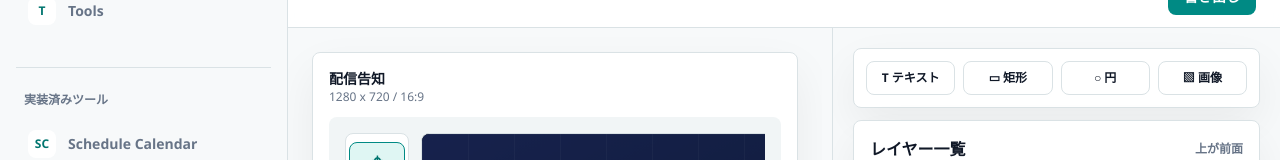
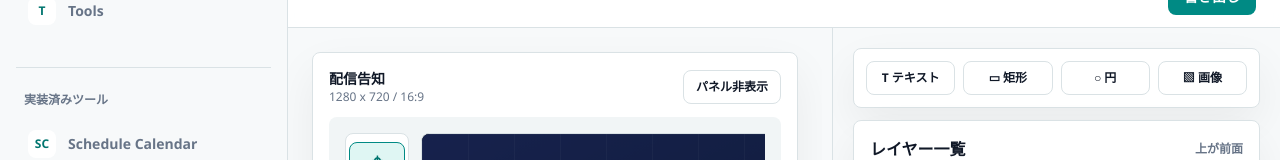
Before and after one commit to kurodev-web-tools/tool-portal, a Next.js app: page /tools/thumbnail-editor in a window 1280 px wide. Shown: the part 189-349 px from the top of the page. Built offline with nearby package versions, Linux system fonts and the light colour scheme.

Commit message:
feat(thumbnail): add collapsible desktop side panel

```diff
--- a/components/thumbnail-editor/ThumbnailEditorApp.tsx
+++ b/components/thumbnail-editor/ThumbnailEditorApp.tsx
@@ -110,6 +110,7 @@ export function ThumbnailEditorApp() {
   const [fontMenuOpen, setFontMenuOpen] = useState(false);
   const [headerMenuOpen, setHeaderMenuOpen] = useState<"preset" | "canvas" | null>(null);
   const [editorMode, setEditorMode] = useState<EditorMode>("edit");
+  const [sidePanelCollapsed, setSidePanelCollapsed] = useState(false);
   const [canvasCursor, setCanvasCursor] = useState<CanvasCursor>("grab");
   const canvasRef = useRef<HTMLCanvasElement | null>(null);
   const canvasViewportRef = useRef<HTMLDivElement | null>(null);
@@ -658,14 +659,27 @@ export function ThumbnailEditorApp() {
       </header>
 
       <div className="min-h-0 flex-1 overflow-hidden">
-        <div className="grid h-full min-h-0 grid-cols-1 min-[1024px]:grid-cols-[minmax(0,1fr)_22rem] xl:grid-cols-[minmax(0,1fr)_28rem]">
+        <div
+          className={[
+            "grid h-full min-h-0 grid-cols-1",
+            sidePanelCollapsed ? "min-[1024px]:grid-cols-1" : "min-[1024px]:grid-cols-[minmax(0,1fr)_22rem] xl:grid-cols-[minmax(0,1fr)_28rem]"
+          ].join(" ")}
+        >
           <main className="scrollbar-accent min-h-0 overflow-y-auto p-4 [scrollbar-gutter:stable] md:p-5 xl:p-6">
-            <section className="panel mx-auto max-w-[76rem] p-3 md:p-4">
+            <section className={["panel mx-auto p-3 md:p-4", sidePanelCollapsed ? "max-w-none" : "max-w-[76rem]"].join(" ")}>
               <div className="mb-3 flex flex-wrap items-center justify-between gap-2">
                 <div>
                   <p className="text-sm font-bold text-foreground">{selectedPreset.name}</p>
                   <p className="text-xs text-muted">{draft.canvas.width} x {draft.canvas.height} / 16:9</p>
                 </div>
+                <div className="flex flex-wrap items-center justify-end gap-2">
+                  <button
+                    className="flat-control hidden px-3 py-2 text-xs font-bold min-[1024px]:inline-flex"
+                    type="button"
+                    onClick={() => setSidePanelCollapsed((value) => !value)}
+                  >
+                    {sidePanelCollapsed ? "パネル表示" : "パネル非表示"}
+                  </button>
                   <div className="flex items-center gap-2 min-[1024px]:hidden">
                     <button className="flat-control h-9 w-9" type="button" onClick={() => updateZoom((value) => Math.max(0.42, value - 0.08))} title="縮小">
                       −
@@ -674,6 +688,7 @@ export function ThumbnailEditorApp() {
                     <button className="flat-control h-9 w-9" type="button" onClick={() => updateZoom((value) => Math.min(1.6, value + 0.08))} title="拡大">
                       +
                     </button>
+                  </div>
                 </div>
               </div>
               <div className="rounded-base bg-surface-muted p-2 md:p-4">
@@ -748,7 +763,7 @@ export function ThumbnailEditorApp() {
             </div>
           </main>
 
-          <aside className="hidden min-h-0 border-l border-border bg-surface/78 min-[1024px]:block">
+          <aside className={sidePanelCollapsed ? "hidden" : "hidden min-h-0 border-l border-border bg-surface/78 min-[1024px]:block"}>
             <div className="h-full space-y-3 overflow-y-auto p-4 scrollbar-accent xl:p-5">
               <QuickAddBar
                 onText={() => addLayer(createTextLayer())}
```
Also changed, not shown: 1 other file (tests, documents, lock files or other folders). Lines whose indentation alone changed are shown as unchanged.
